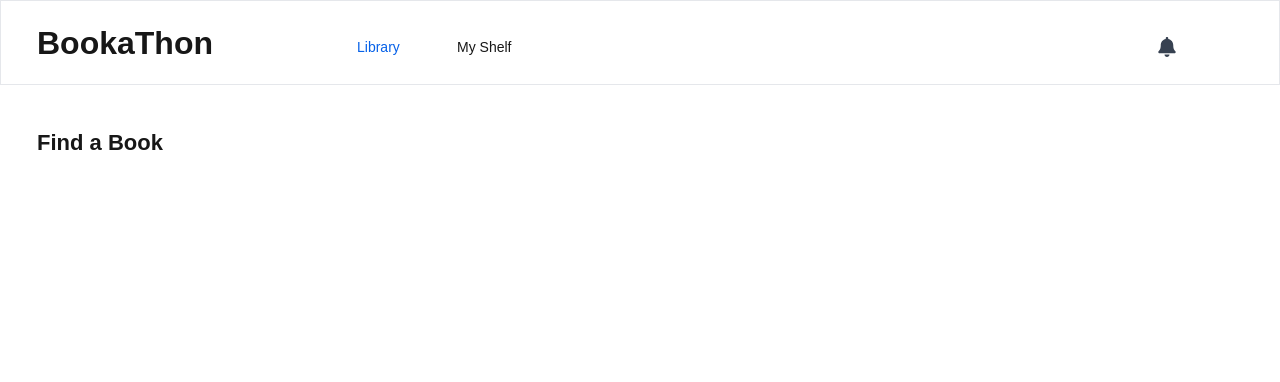
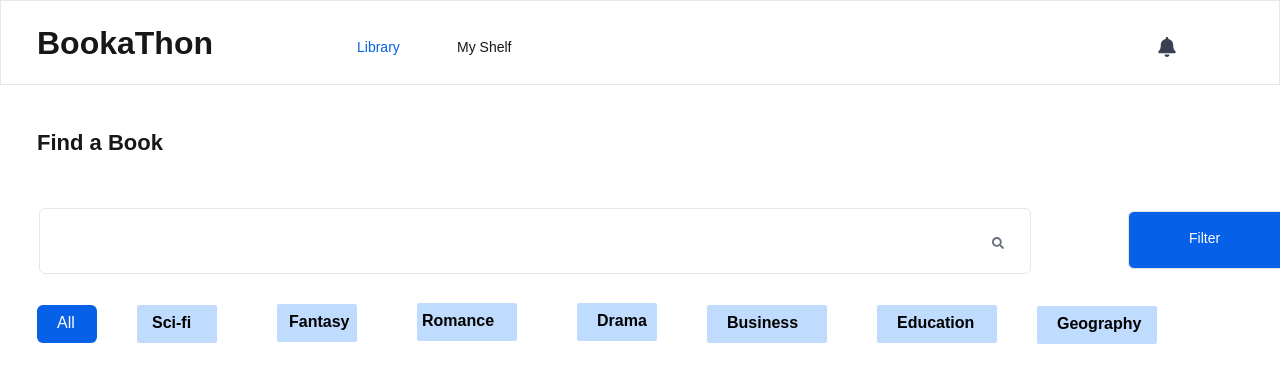
Before and after one commit to vividone/dlmsweb, a Next.js app: page / in a window 1280 px wide. Shown: the top 382 px of the page. Built offline with nearby package versions, Linux system fonts and the light colour scheme.

Commit message:
lone wolf jpg to public

```diff
--- a/src/app/page.tsx
+++ b/src/app/page.tsx
@@ -1,5 +1,6 @@
 import Image from "next/image";
 import { FaBell } from "react-icons/fa"
+import { FaSearch } from 'react-icons/fa'
 
 export default function Home() {
   return (
@@ -44,10 +45,83 @@ export default function Home() {
           </p>
         </div>
 
-        <div className="w-[1,112px] h-[66px] relative top-[215px] left-[80px] flex rounded-md justify-between p-8">
+        <div className="w-[992px] h-[66px] relative top-[45px] left-[2px] flex rounded-md justify-between p-8 border">
+           {/* Search Icon */}
+      <FaSearch
+      className="text-gray-500 w-3 h-6 relative bottom-[10px] left-[920px] cursor-pointer"
+      />
+
+      <div className="w-[172px] h-[58px] relative bottom-[30px] left-[302px] rounded-md border pt-[14px] pr-[10px] pb-[14px] pl-[10px] hover:bg-blue-500 bg-[#0661E8] cursor-pointer">
+          <button
+          type="submit"
+          className="text-white relative left-[50px] font-sans text-[14px]">
+             Filter
+          </button>
+      </div>
+        </div>
+
+      <div className="w-[1,314px] h-[58px] top-[328px] left-[80px] gap-[30px]">
+          <div className="w-[60px] h-[38px] rounded-md pt-[14px] pr-[10px] pb-[14px] pl-[10px] cursor-pointer bg-[#0661E8] relative top-[76px]">
+            <p className="text-white relative left-[10px] bottom-[8px] font-sans">
+              All
+              </p>
+          </div>
+
+          <div className="w-[80px] h-[38px] rounded-sm pt-[14px] pr-[10px] pb-[14px] pl-[10px] cursor-pointer bg-blue-200 relative top-[38px] left-[100px]">
+            <p className="text-black relative left-[5px] bottom-[8px] font-sans font-semibold">
+              Sci-fi
+              </p>
+          </div>
+
+          <div className="w-[80px] h-[38px] rounded-sm pt-[14px] pr-[10px] pb-[14px] pl-[10px] cursor-pointer bg-blue-200 relative bottom-[1.1px] left-[240px]">
+            <p className="text-black relative left-[2px] bottom-[8px] font-semibold">
+              Fantasy
+            </p>
+          </div>
+
+          <div className="w-[100px] h-[38px] rounded-sm pt-[14px] pr-[10px] pb-[14px] pl-[10px] cursor-pointer bg-blue-200 relative bottom-[40px] left-[380px]">
+            <p className="text-black relative right-[5px] bottom-[8px] font-semibold">
+              Romance
+              </p>
+          </div>
+
+
+          <div className="w-[80px] h-[38px] rounded-sm pt-[14px] pr-[10px] pb-[14px] pl-[10px] cursor-pointer bg-blue-200 relative bottom-[78px] left-[540px]">
+            <p className="text-black font-sans relative left-[10px] bottom-[8px] font-semibold">
+              Drama
+              </p>
+          </div>
+
+          <div className="w-[120px] h-[38px] rounded-sm pt-[14px] pr-[10px] pb-[14px] pl-[10px] cursor-pointer bg-blue-200 relative bottom-[114px] left-[670px]">
+            <p className="text-black font-sans  relative left-[10px] bottom-[8px] font-semibold">
+              Business
+              </p>
+          </div>
+
+          <div className="w-[120px] h-[38px] rounded-sm pt-[14px] pr-[10px] pb-[14px] pl-[10px] cursor-pointer bg-blue-200 relative bottom-[152px] left-[840px]">
+            <p className="text-black font-sans relative left-[10px] bottom-[8px] font-semibold">
+              Education
+              </p>
+          </div>
+
+          <div className="w-[120px] h-[38px] rounded-sm pt-[14px] pr-[10px] pb-[14px] pl-[10px] cursor-pointer bg-blue-200 relative bottom-[189px] left-[1000px]">
+            <p className="text-black font-sans relative left-[10px] bottom-[8px] font-semibold">
+              Geography
+              </p>
+          </div>
+
+      <div className="w-[1,331px] h-[320px] top-[428px] justify-between">
+        <div className="w-[192px] h-[320px] p-8">
+
 
         </div>
+      </div>
+
+      </div>
+
     </div>
+
+
 
 
   );
```
Also changed, not shown: public/lone wolf.png (added).
